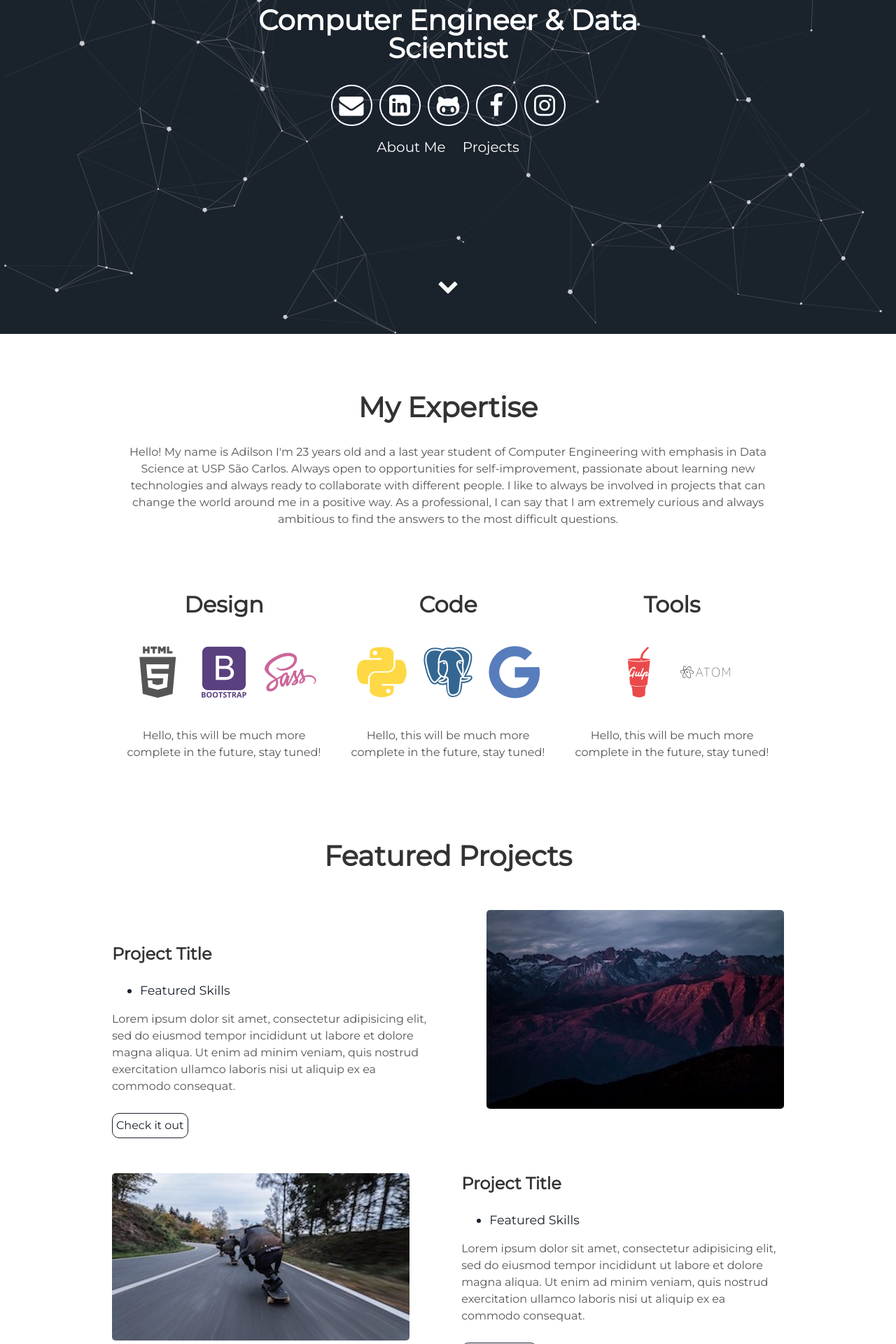
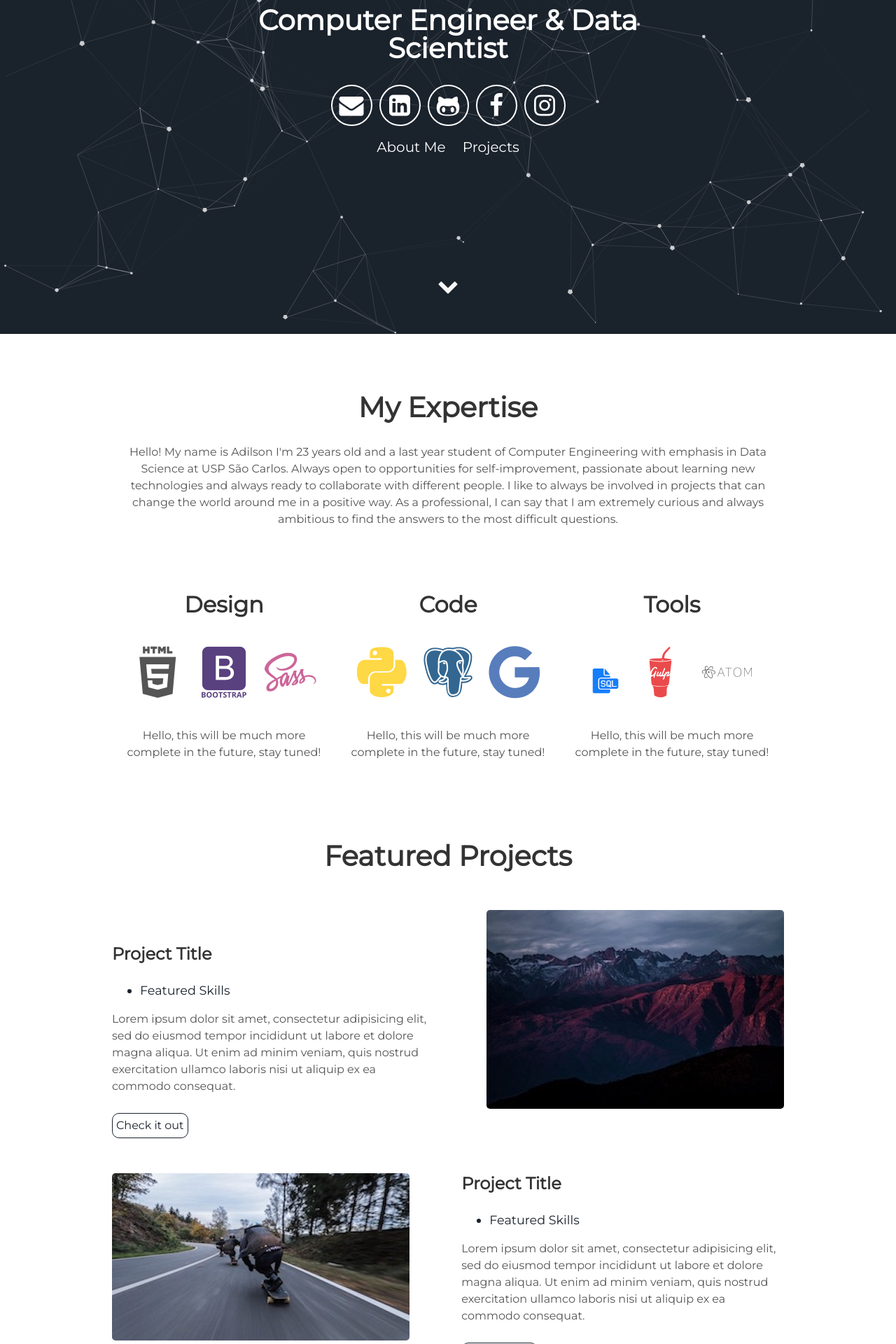
Before and after one commit to adilsonvj/adilsonvj.github.io, a Jekyll site: the page built from index.html, in a window 1280 px wide. Shown: the part 423-2343 px from the top of the page at 70% size. Built offline with Jekyll 4.4.1, drawn with Linux system fonts in a browser that asks for light colours.

Commit message:
some imags

```diff
--- a/_includes/about.html
+++ b/_includes/about.html
@@ -19,7 +19,7 @@
     </div>
     <div class="tech">
       <h2>Tools</h2>
-      <clr-icon shape="line-chart" class="has-badge"></clr-icon>
+      <img alt="Smiley face" height="42" width="42" src="{{ "/assets/img/sql.png" | prepend: site.baseurl }}" />
       <i class="devicon-gulp-plain colored"></i>
       <i class="devicon-atom-original-wordmark"></i>
       <p> Hello, this will be much more complete in the future, stay tuned!</p>
```
Also changed, not shown: assets/img/ai.png (added), assets/img/excel-icon.png (added), assets/img/machine learning.png (added), assets/img/r.jpg (added), assets/img/sql.png (added), assets/img/tableau.png (added).
